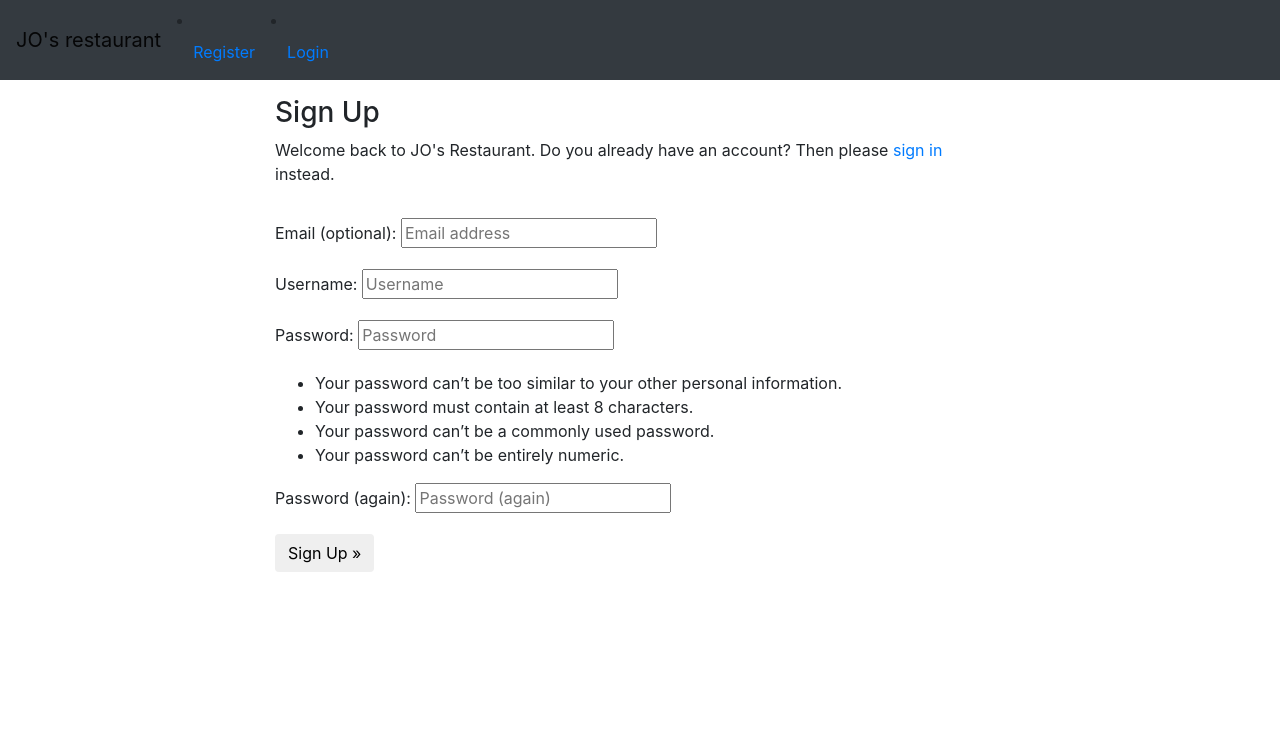
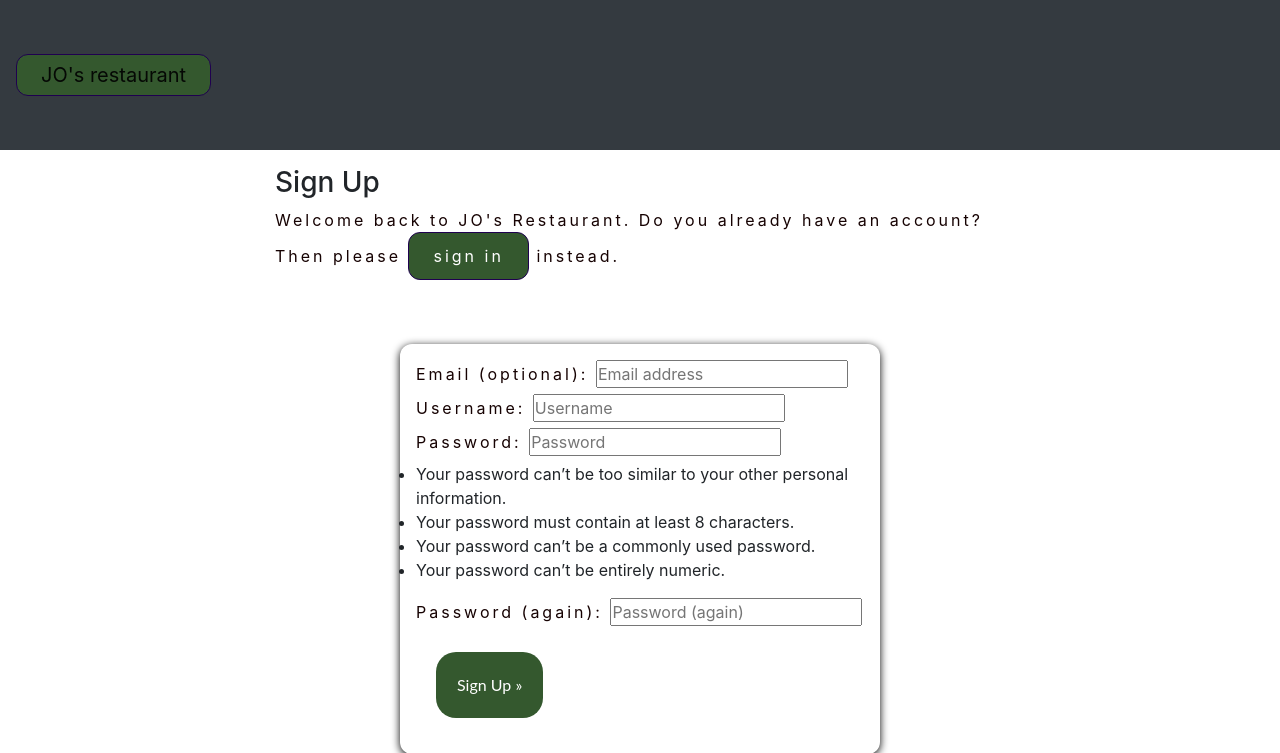
Before and after one commit to Allano256/restaurant_app, a Django app: page /accounts/signup/ in a window 1280 px wide. Shown: the top 753 px of the page. Before the commit the page ends 572 px from the top, so only its background shows below. Run offline with Django 5.2, Linux system fonts and the light colour scheme; some libraries are stand-ins or nearby versions.

Commit message:
Aplly CSS to register, login, signup pages

```diff
--- a/booking/static/booking/css/index.css
+++ b/booking/static/booking/css/index.css
@@ -100,6 +100,13 @@ a {
     text-decoration: none;
 
 }
+
+.nav-item  > nav-link{
+    list-style: none;
+    text-decoration: none;
+
+}
+
 
 
 
@@ -218,6 +225,11 @@ button:active {
     color: red;
 }
 
+/* css for logout,login, signup */
+.navbar {
+    height: 150px;
+}
+
 @media only screen and (max-width: 600px) {
     #head {
         height: 150px;
--- a/booking/templates/booking/cancel.html
+++ b/booking/templates/booking/cancel.html
@@ -4,7 +4,7 @@
 {% block title%} Cancel Booking {%endblock%}
 
 {% block css_files%}
-<link rel="stylesheet" type="text/css" href="{% static 'booking/css/index.css' %}">
+
 {% endblock %}
 
 
--- a/templates/account/signup.html
+++ b/templates/account/signup.html
@@ -1,10 +1,11 @@
 
-
+{% load static%}
 {% load i18n %}
 
 {% block css_files%}
 
 <link rel="stylesheet" href="https://cdn.jsdelivr.net/npm/bootstrap@4.0.0/dist/css/bootstrap.min.css" integrity="sha384-Gn5384xqQ1aoWXA+058RXPxPg6fy4IWvTNh0E263XmFcJlSAwiGgFAW/dAiS6JXm" crossorigin="anonymous">
+<link rel="stylesheet" type="text/css" href="{% static 'booking/css/index.css' %}">
 {% endblock %}
 
 
@@ -16,17 +17,7 @@
   <button class="navbar-toggler" type="button" data-toggle="collapse" data-target="#navbarNav" aria-controls="navbarNav" aria-expanded="false" aria-label="Toggle navigation">
     <span class="navbar-toggler-icon"></span>
   </button>
-  <div class="collapse navbar-collapse" id="navbarNav">
 
-      <li class="nav-item">
-        <a class="nav-link" href="{{ signup_url }}">Register</a>
-      </li>
-      <li class="nav-item">
-        <a class="nav-link" href="{{ login_url }}">Login</a>
-      </li>
-
-    </ul>
-  </div>
 </nav>
 
 
```
Also changed, not shown: templates/account/login.html (+2 -11 lines), templates/account/logout.html (+9 -6 lines).
